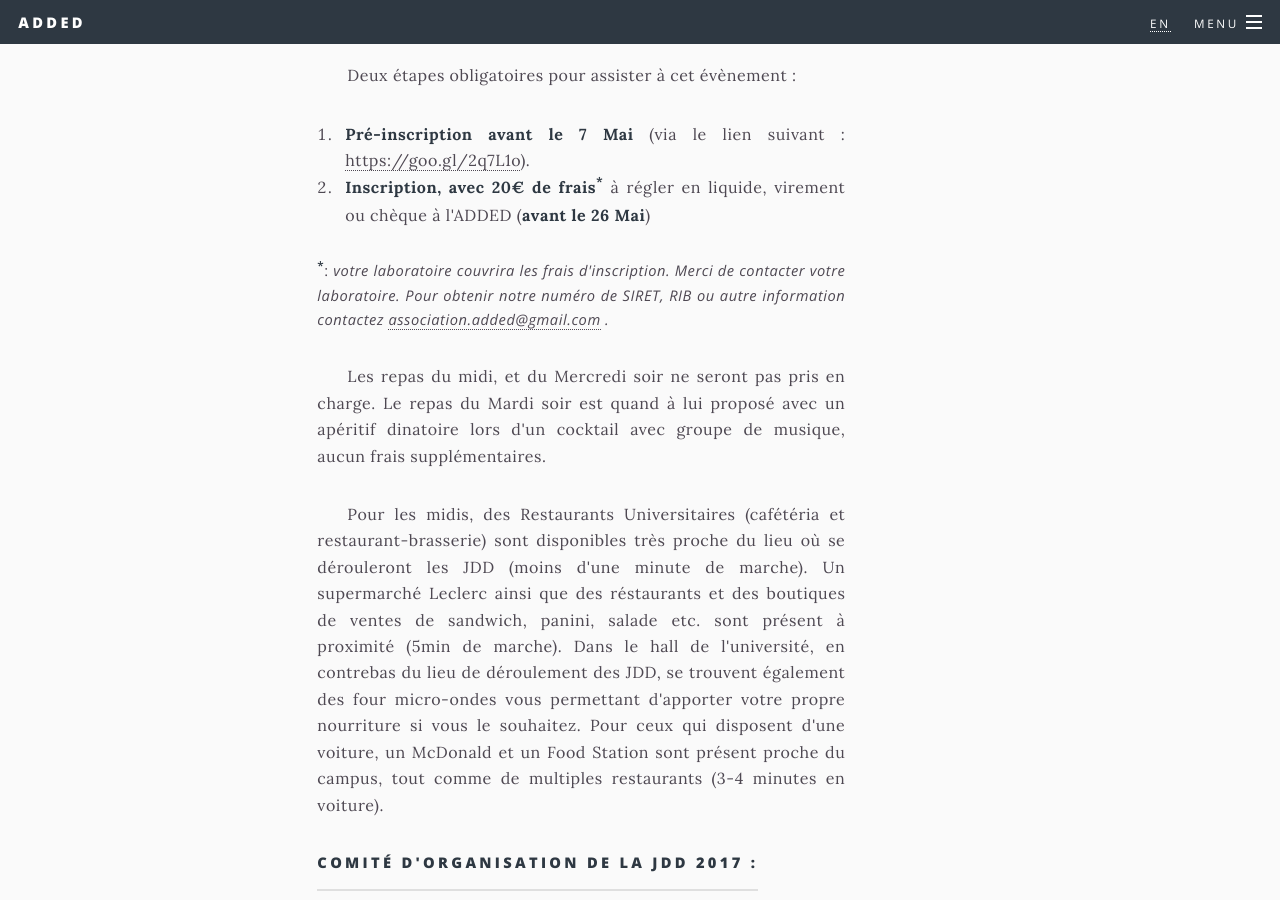
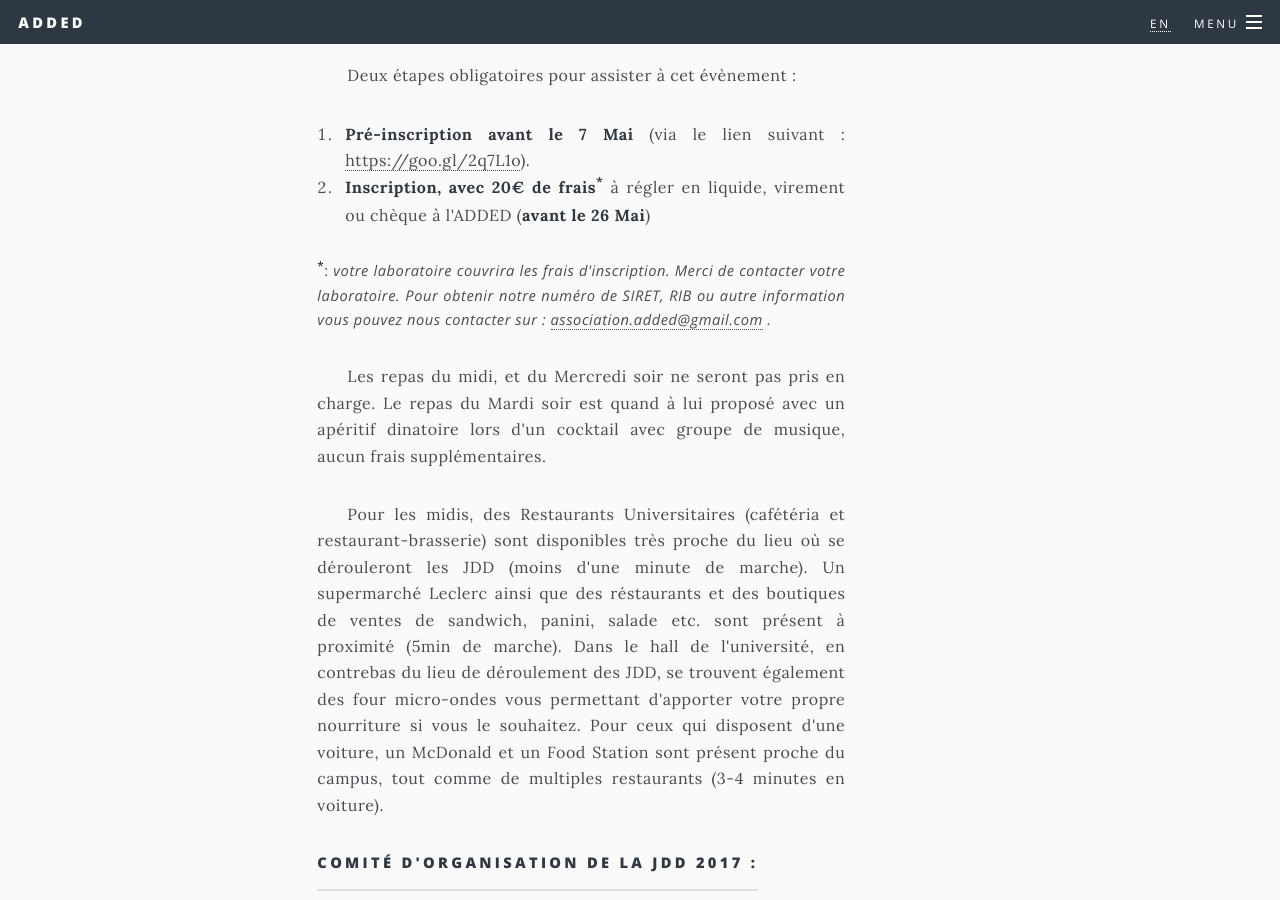
Before and after one commit to asso-added/asso-added.github.io, a Jekyll site: the page built from _pages/jdd2017-fr.html, in a window 1280 px wide and 900 px high, scrolled down 1537 px. Built offline with Jekyll 4.4.1, drawn with Linux system fonts in a browser that asks for light colours; nearby versions of some CDN libraries; library files that are not in the unit come from our copies; comment, search, counter and statistics services are not loaded.

Commit message:
jdd 2017 ...

```diff
--- a/_includes/jdd2017-fr.html
+++ b/_includes/jdd2017-fr.html
@@ -54,7 +54,7 @@
       <li><strong>Pré-inscription avant le 7 Mai </strong>(via le lien suivant : <a href="https://goo.gl/2q7L1o">https://goo.gl/2q7L1o</a>).</li>
       <li><strong>Inscription, avec 20€ de frais<sup>*</sp></strong> à régler en liquide, virement ou chèque à l'ADDED (<strong>avant le 26 Mai</strong>)</li>
     </ol>
-<strong><sup>*</sup></strong>: <i>votre laboratoire couvrira les frais d'inscription. Merci de contacter votre laboratoire. Pour obtenir notre numéro de SIRET, RIB ou autre information contactez <a href="mailto:association.added@gmail.com">association.added@gmail.com</a> .</i>
+<strong><sup>*</sup></strong>: <i>votre laboratoire couvrira les frais d'inscription. Merci de contacter votre laboratoire. Pour obtenir notre numéro de SIRET, RIB ou autre information vous pouvez nous contacter sur : <a href="mailto:association.added@gmail.com">association.added@gmail.com</a> .</i>
   </p>
   <p>
     Les repas du midi, et du Mercredi soir ne seront pas pris en charge. Le repas du Mardi soir est quand à lui proposé avec un apéritif dinatoire lors d'un cocktail avec groupe de musique, aucun frais supplémentaires.
```
